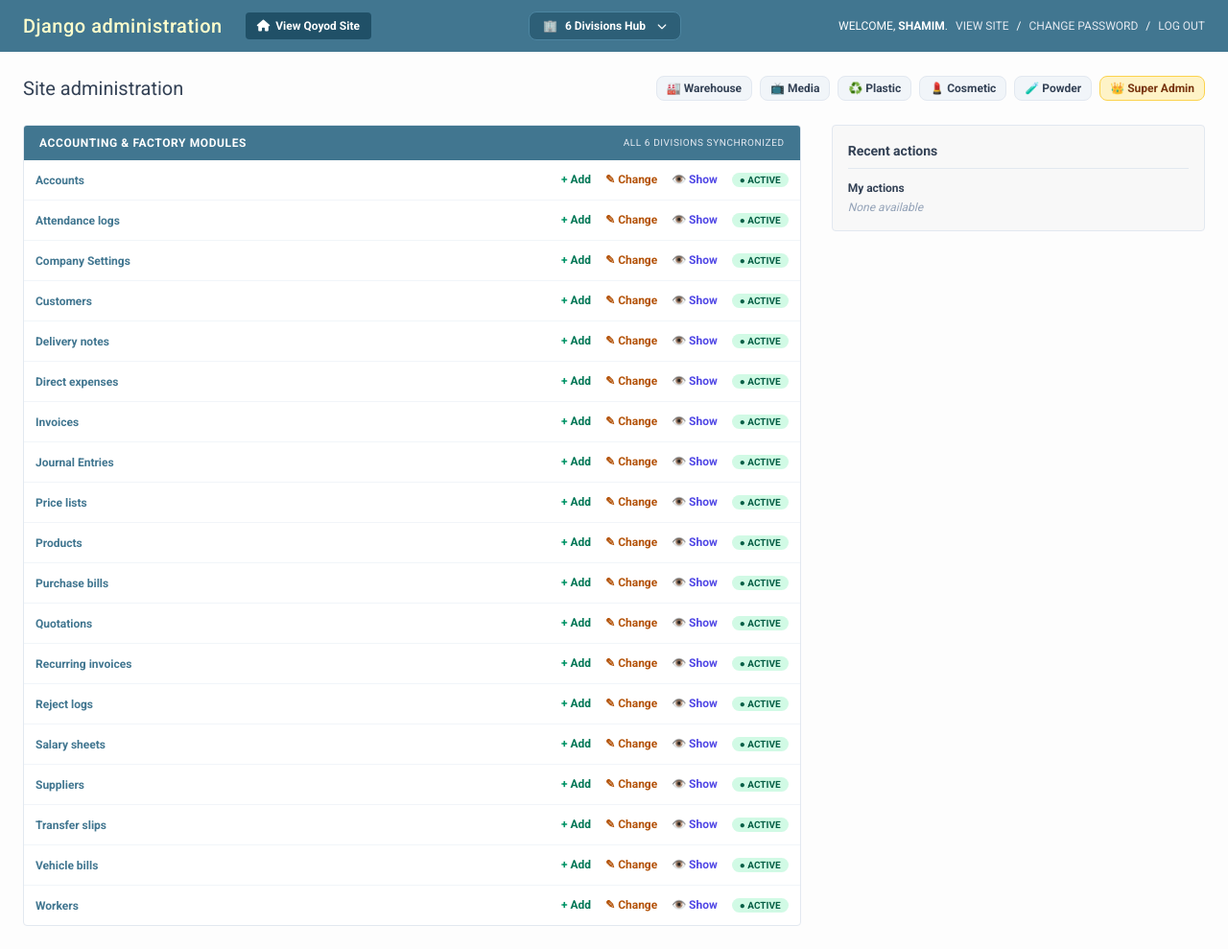
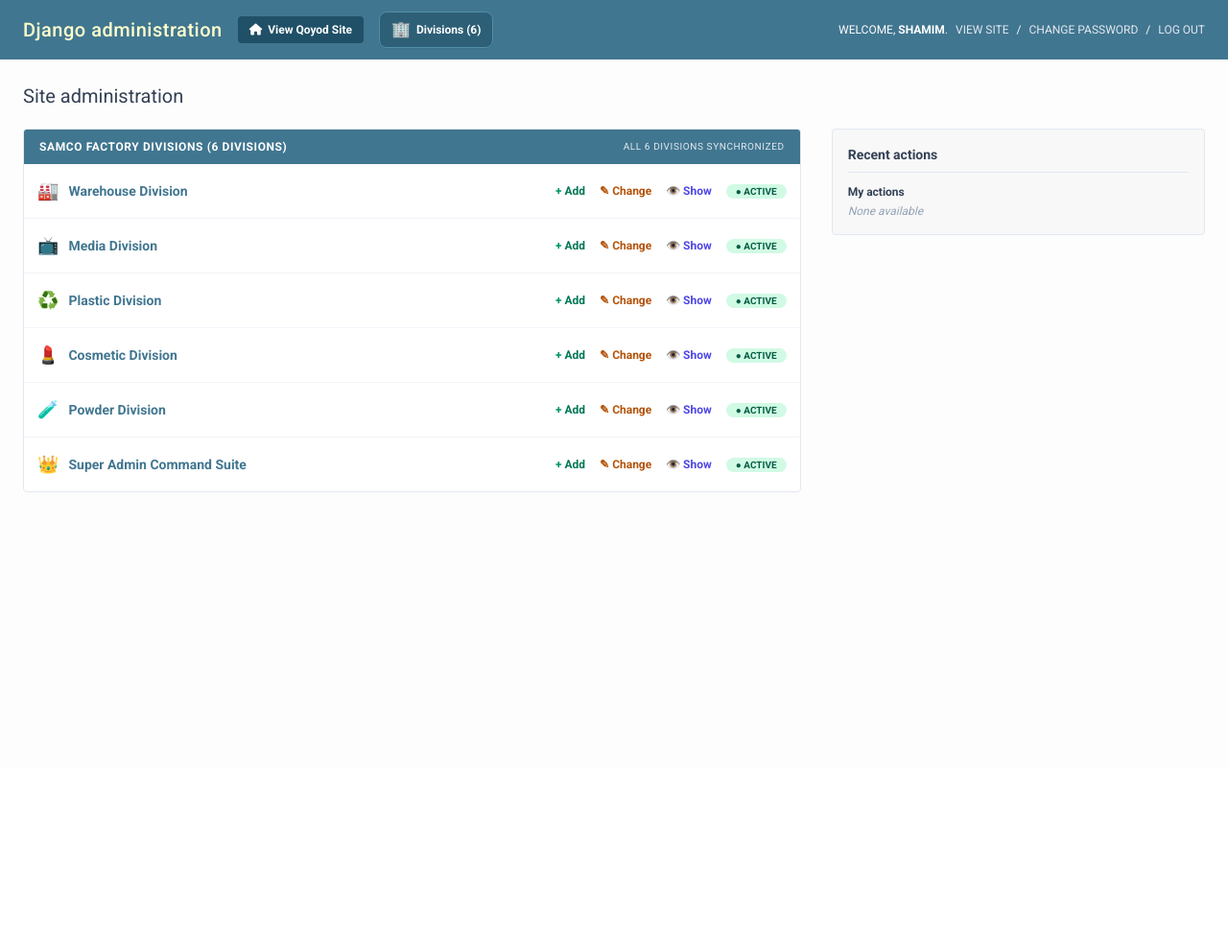
Before and after one commit to marinasan1212ar-art/samco-cloud, a Django app: page /settings/ in a window 1280 px wide. Shown: the whole page at 96% size. After the commit the page ends 513 px from the top, so only its background shows below. Run offline with Django 5.2, Linux system fonts and the light colour scheme; data comes from the database, SQL or seed files in the repository; some libraries are stand-ins or nearby versions.

Commit message:
Updated Settings to use 1 single header icon that shows 6 division table rows with Add, Change, Show, Active

```diff
--- a/accounting/templates/accounting/settings.html
+++ b/accounting/templates/accounting/settings.html
@@ -7,58 +7,25 @@
     <script src="https://cdn.tailwindcss.com"></script>
     <link rel="stylesheet" href="https://cdnjs.cloudflare.com/ajax/libs/font-awesome/6.4.0/css/all.min.css">
     <link href="https://fonts.googleapis.com/css2?family=Roboto:wght@400;500;700&display=swap" rel="stylesheet">
-    <style>
-        body { font-family: 'Roboto', sans-serif; }
-    </style>
+    <style>body { font-family: 'Roboto', sans-serif; }</style>
 </head>
 <body class="bg-[#fdfdfd] text-slate-800 min-h-screen flex flex-col antialiased">
 
-    <!-- DJANGO ADMIN HEADER WITH SINGLE CLEAN DIVISION SELECTOR -->
+    <!-- DJANGO ADMIN HEADER (WITH JUST 1 SINGLE ICON BUTTON) -->
     <header class="bg-[#417690] text-white px-6 py-3 flex justify-between items-center shadow-xs">
-        <div class="flex items-center gap-6">
+        <div class="flex items-center gap-4">
             <a href="/settings/" class="text-xl font-medium tracking-wide text-[#ffc]">Django administration</a>
             <a href="/" class="text-xs bg-[#205067] hover:bg-[#1b4356] px-3 py-1.5 rounded text-white font-bold flex items-center gap-1.5 transition">
                 <i class="fa-solid fa-house"></i> View Qoyod Site
             </a>
+
+            <!-- JUST 1 SINGLE ICON IN HEADER (Clicking this toggles 6 Divisions in table!) -->
+            <button id="singleDivIconBtn" onclick="toggleDivisionTable()" class="bg-[#2d5f77] hover:bg-[#1f475b] text-white px-3 py-1.5 rounded-lg border border-[#528ea9] text-xs font-bold flex items-center gap-1.5 shadow-sm transition" title="Click to show 6 Divisions in Table">
+                <span class="text-base">🏢</span>
+                <span id="btnLabelText">Divisions (6)</span>
+            </button>
         </div>
 
-        <!-- SINGLE CLEAN DIVISION DROPDOWN (Replaces crowded icons) -->
-        <div class="relative">
-            <button id="divDropdownBtn" class="bg-[#2d5f77] hover:bg-[#205067] text-white px-3.5 py-1.5 rounded-lg border border-[#4d86a2] text-xs font-bold flex items-center gap-2 transition">
-                <span id="currentDivIcon">🏢</span>
-                <span id="currentDivName">6 Divisions Hub</span>
-                <i class="fa-solid fa-chevron-down text-[10px] ml-1"></i>
-            </button>
-
-            <!-- Dropdown Menu for 6 Divisions -->
-            <div id="divDropdownMenu" class="hidden absolute right-0 mt-2 w-56 bg-white border border-slate-200 rounded-xl shadow-xl py-2 z-50 text-xs text-slate-700">
-                <button onclick="switchDivisionView('all', '🏢', '6 Divisions Hub')" class="w-full text-left px-4 py-2 hover:bg-slate-50 font-bold text-indigo-600 flex items-center gap-2">
-                    <span>🏢</span> All Modules Overview
-                </button>
-                <div class="border-t border-slate-100 my-1"></div>
-                <button onclick="switchDivisionView('warehouse', '🏭', 'Warehouse WMS')" class="w-full text-left px-4 py-2 hover:bg-slate-50 flex items-center gap-2 font-medium">
-                    <span>🏭</span> Warehouse Division
-                </button>
-                <button onclick="switchDivisionView('media', '📺', 'Media Division')" class="w-full text-left px-4 py-2 hover:bg-slate-50 flex items-center gap-2 font-medium">
-                    <span>📺</span> Media Division
-                </button>
-                <button onclick="switchDivisionView('plastic', '♻️', 'Plastic Division')" class="w-full text-left px-4 py-2 hover:bg-slate-50 flex items-center gap-2 font-medium">
-                    <span>♻️</span> Plastic Division
-                </button>
-                <button onclick="switchDivisionView('cosmetic', '💄', 'Cosmetic Division')" class="w-full text-left px-4 py-2 hover:bg-slate-50 flex items-center gap-2 font-medium">
-                    <span>💄</span> Cosmetic Division
-                </button>
-                <button onclick="switchDivisionView('powder', '🧪', 'Powder Division')" class="w-full text-left px-4 py-2 hover:bg-slate-50 flex items-center gap-2 font-medium">
-                    <span>🧪</span> Powder Division
-                </button>
-                <div class="border-t border-slate-100 my-1"></div>
-                <button onclick="switchDivisionView('superadmin', '👑', 'Super Admin Suite')" class="w-full text-left px-4 py-2 hover:bg-amber-50 text-amber-700 flex items-center gap-2 font-bold">
-                    <span>👑</span> Super Admin Suite
-                </button>
-            </div>
-        </div>
-
-        <!-- User Controls -->
         <div class="text-xs flex items-center gap-2">
             <span>WELCOME, <strong class="uppercase">SHAMIM</strong>.</span>
             <a href="/" class="hover:underline text-slate-200">VIEW SITE</a> /
@@ -67,61 +34,81 @@
         </div>
     </header>
 
-    <!-- MAIN BODY CONTAINER (Exact Image 2 Structure) -->
-    <main class="flex-1 max-w-7xl w-full mx-auto p-6 space-y-6">
+    <!-- MAIN BODY CONTAINER -->
+    <main class="flex-1 max-w-7xl w-full mx-auto p-6 space-y-5">
 
-        <div class="flex justify-between items-center">
-            <h2 class="text-xl font-normal text-slate-700">Site administration</h2>
-            <!-- Quick Division Direct Links Bar -->
-            <div class="flex items-center gap-2 text-xs font-bold">
-                <a href="/division/warehouse/" class="px-2.5 py-1 bg-slate-100 hover:bg-cyan-50 text-slate-700 rounded-lg border border-slate-200">🏭 Warehouse</a>
-                <a href="/division/media/" class="px-2.5 py-1 bg-slate-100 hover:bg-emerald-50 text-slate-700 rounded-lg border border-slate-200">📺 Media</a>
-                <a href="/division/plastic/" class="px-2.5 py-1 bg-slate-100 hover:bg-blue-50 text-slate-700 rounded-lg border border-slate-200">♻️ Plastic</a>
-                <a href="/division/cosmetic/" class="px-2.5 py-1 bg-slate-100 hover:bg-pink-50 text-slate-700 rounded-lg border border-slate-200">💄 Cosmetic</a>
-                <a href="/division/powder/" class="px-2.5 py-1 bg-slate-100 hover:bg-amber-50 text-slate-700 rounded-lg border border-slate-200">🧪 Powder</a>
-                <a href="/super-admin/" class="px-2.5 py-1 bg-amber-100 hover:bg-amber-200 text-amber-900 rounded-lg border border-amber-300">👑 Super Admin</a>
-            </div>
-        </div>
+        <h2 class="text-xl font-normal text-slate-700">Site administration</h2>
 
         <div class="grid grid-cols-1 lg:grid-cols-12 gap-8 items-start">
 
-            <!-- LEFT: ACCOUNTING MODELS TABLE WITH + Add, ✎ Change, 👁️ Show, 🟢 Active (Exact Image 2) -->
+            <!-- LEFT: SITE ADMINISTRATION TABLE -->
             <div class="lg:col-span-8 border border-slate-200 rounded shadow-xs overflow-hidden bg-white">
                 <div class="bg-[#417690] text-white px-4 py-2.5 font-bold text-xs uppercase tracking-wider flex justify-between items-center">
-                    <span id="tableSectionTitle">ACCOUNTING & FACTORY MODULES</span>
+                    <span id="adminTableHeading">SAMCO FACTORY DIVISIONS (6 DIVISIONS)</span>
                     <span class="text-[10px] text-slate-200 font-normal">All 6 Divisions Synchronized</span>
                 </div>
 
                 <table class="w-full text-left text-xs border-collapse">
-                    <tbody class="divide-y divide-slate-100" id="modelTableBody">
-                        {% for item in model_list %}
-                        <tr class="hover:bg-[#f9f9f9] model-row" data-div="{{ item.division }}">
-                            <!-- Model Name -->
-                            <td class="p-3 font-semibold text-[#417690]">
-                                <a href="{{ item.admin_url }}" class="hover:underline">{{ item.name }}</a>
+
+                    <!-- 1. THE 6 DIVISION TABLE ROWS (Visible when 1 header icon is active) -->
+                    <tbody class="divide-y divide-slate-100" id="divisionsTableBody">
+                        {% for item in divisions_rows %}
+                        <tr class="hover:bg-[#f9f9f9]">
+                            <!-- Division Name & Icon -->
+                            <td class="p-3.5 font-semibold text-[#417690]">
+                                <a href="{{ item.show_url }}" class="hover:underline flex items-center gap-2.5 text-sm">
+                                    <span class="text-lg">{{ item.icon }}</span>
+                                    <span>{{ item.name }}</span>
+                                </a>
                             </td>
-                            <!-- 4 Actions: + Add | ✎ Change | 👁️ Show | 🟢 Active -->
-                            <td class="p-3 text-right space-x-3 w-80">
-                                <a href="{{ item.add_url }}" class="text-emerald-700 hover:underline font-bold" title="Add new record">
+                            <!-- 4 Actions: + Add | ✎ Change | 👁️ Show | ● Active -->
+                            <td class="p-3.5 text-right space-x-3 w-80">
+                                <a href="{{ item.add_url }}" class="text-emerald-700 hover:underline font-bold" title="Add record">
                                     <strong class="text-emerald-600">+</strong> Add
                                 </a>
-                                <a href="{{ item.admin_url }}" class="text-amber-700 hover:underline font-bold" title="Change or edit records">
+                                <a href="{{ item.change_url }}" class="text-amber-700 hover:underline font-bold" title="Change/Edit">
                                     ✎ Change
                                 </a>
-                                <a href="{{ item.show_url }}" class="text-indigo-600 hover:underline font-bold" title="Show list/view">
+                                <a href="{{ item.show_url }}" class="text-indigo-600 hover:underline font-bold" title="Show Hub">
                                     👁️ Show
                                 </a>
-                                <span class="px-2 py-0.5 bg-emerald-100 text-emerald-800 text-[10px] font-black rounded-full uppercase" title="Status">
+                                <span class="px-2.5 py-0.5 bg-emerald-100 text-emerald-800 text-[10px] font-black rounded-full uppercase">
                                     ● Active
                                 </span>
                             </td>
                         </tr>
                         {% endfor %}
                     </tbody>
+
+                    <!-- 2. STANDARD ACCOUNTING MODELS (Hidden by default, can toggle) -->
+                    <tbody class="divide-y divide-slate-100 hidden" id="accountingTableBody">
+                        {% for item in accounting_rows %}
+                        <tr class="hover:bg-[#f9f9f9]">
+                            <td class="p-3 font-semibold text-[#417690]">
+                                <a href="{{ item.change_url }}" class="hover:underline">{{ item.name }}</a>
+                            </td>
+                            <td class="p-3 text-right space-x-3 w-80">
+                                <a href="{{ item.add_url }}" class="text-emerald-700 hover:underline font-bold">
+                                    <strong class="text-emerald-600">+</strong> Add
+                                </a>
+                                <a href="{{ item.change_url }}" class="text-amber-700 hover:underline font-bold">
+                                    ✎ Change
+                                </a>
+                                <a href="{{ item.show_url }}" class="text-indigo-600 hover:underline font-bold">
+                                    👁️ Show
+                                </a>
+                                <span class="px-2 py-0.5 bg-emerald-100 text-emerald-800 text-[10px] font-black rounded-full uppercase">
+                                    ● Active
+                                </span>
+                            </td>
+                        </tr>
+                        {% endfor %}
+                    </tbody>
+
                 </table>
             </div>
 
-            <!-- RIGHT: RECENT ACTIONS PANEL (Exact Image 2) -->
+            <!-- RIGHT: RECENT ACTIONS PANEL -->
             <div class="lg:col-span-4 bg-[#f8f8f8] border border-slate-200 rounded p-4 shadow-xs space-y-3">
                 <h3 class="font-bold text-slate-700 text-sm pb-2 border-b border-slate-200">Recent actions</h3>
                 <div class="text-xs text-slate-500">
@@ -134,36 +121,29 @@
 
     </main>
 
-    <!-- JAVASCRIPT FOR SINGLE DROPDOWN & DIVISION FILTERING -->
+    <!-- TOGGLE SCRIPT FOR SINGLE HEADER ICON -->
     <script>
-    const divDropdownBtn = document.getElementById('divDropdownBtn');
-    const divDropdownMenu = document.getElementById('divDropdownMenu');
+    let isShowingDivisions = true;
 
-    if (divDropdownBtn && divDropdownMenu) {
-        divDropdownBtn.addEventListener('click', function(e) {
-            e.stopPropagation();
-            divDropdownMenu.classList.toggle('hidden');
-        });
+    function toggleDivisionTable() {
+        const divBody = document.getElementById('divisionsTableBody');
+        const accBody = document.getElementById('accountingTableBody');
+        const heading = document.getElementById('adminTableHeading');
+        const btnText = document.getElementById('btnLabelText');
 
-        document.addEventListener('click', function() {
-            divDropdownMenu.classList.add('hidden');
-        });
-    }
-
-    function switchDivisionView(divKey, icon, name) {
-        document.getElementById('currentDivIcon').innerText = icon;
-        document.getElementById('currentDivName').innerText = name;
-        document.getElementById('tableSectionTitle').innerText = name.toUpperCase();
-
-        const rows = document.querySelectorAll('.model-row');
-        rows.forEach(row => {
-            const rowDiv = row.getAttribute('data-div');
-            if (divKey === 'all' || rowDiv === divKey || rowDiv === 'all') {
-                row.classList.remove('hidden');
-            } else {
-                row.classList.add('hidden');
-            }
-        });
+        if (isShowingDivisions) {
+            divBody.classList.add('hidden');
+            accBody.classList.remove('hidden');
+            heading.innerText = 'ACCOUNTING & GENERAL MODULES (18 MODELS)';
+            btnText.innerText = 'Show 6 Divisions';
+            isShowingDivisions = false;
+        } else {
+            accBody.classList.add('hidden');
+            divBody.classList.remove('hidden');
+            heading.innerText = 'SAMCO FACTORY DIVISIONS (6 DIVISIONS)';
+            btnText.innerText = 'Divisions (6)';
+            isShowingDivisions = true;
+        }
     }
     </script>
 
--- a/accounting/views.py
+++ b/accounting/views.py
@@ -102,28 +102,44 @@
 
 def settings_page_view(request):
     company = get_user_company(request)
-    models_data = [
-        {'name': 'Accounts', 'division': 'all', 'admin_url': '/admin/accounting/account/', 'add_url': '/admin/accounting/account/add/', 'show_url': '/admin/accounting/account/'},
-        {'name': 'Attendance logs', 'division': 'media', 'admin_url': '/admin/accounting/attendancelog/', 'add_url': '/admin/accounting/attendancelog/add/', 'show_url': '/division/media/'},
-        {'name': 'Company Settings', 'division': 'all', 'admin_url': '/admin/accounting/companysettings/', 'add_url': '/admin/accounting/companysettings/add/', 'show_url': '/admin/accounting/companysettings/'},
-        {'name': 'Customers', 'division': 'all', 'admin_url': '/admin/accounting/customer/', 'add_url': '/admin/accounting/customer/add/', 'show_url': '/admin/accounting/customer/'},
-        {'name': 'Delivery notes', 'division': 'warehouse', 'admin_url': '/admin/accounting/deliverynote/', 'add_url': '/admin/accounting/deliverynote/add/', 'show_url': '/division/warehouse/'},
-        {'name': 'Direct expenses', 'division': 'all', 'admin_url': '/admin/accounting/directexpense/', 'add_url': '/admin/accounting/directexpense/add/', 'show_url': '/admin/accounting/directexpense/'},
-        {'name': 'Invoices', 'division': 'all', 'admin_url': '/admin/accounting/invoice/', 'add_url': '/invoices/create/', 'show_url': '/invoices/'},
-        {'name': 'Journal Entries', 'division': 'all', 'admin_url': '/admin/accounting/journalentry/', 'add_url': '/admin/accounting/journalentry/add/', 'show_url': '/admin/accounting/journalentry/'},
-        {'name': 'Price lists', 'division': 'all', 'admin_url': '/admin/accounting/pricelist/', 'add_url': '/admin/accounting/pricelist/add/', 'show_url': '/sales/price-lists/'},
-        {'name': 'Products', 'division': 'warehouse', 'admin_url': '/admin/accounting/product/', 'add_url': '/admin/accounting/product/add/', 'show_url': '/division/warehouse/'},
-        {'name': 'Purchase bills', 'division': 'all', 'admin_url': '/admin/accounting/purchasebill/', 'add_url': '/admin/accounting/purchasebill/add/', 'show_url': '/admin/accounting/purchasebill/'},
-        {'name': 'Quotations', 'division': 'all', 'admin_url': '/admin/accounting/quotation/', 'add_url': '/admin/accounting/quotation/add/', 'show_url': '/admin/accounting/quotation/'},
-        {'name': 'Recurring invoices', 'division': 'all', 'admin_url': '/admin/accounting/recurringinvoice/', 'add_url': '/admin/accounting/recurringinvoice/add/', 'show_url': '/sales/recurring/'},
-        {'name': 'Reject logs', 'division': 'plastic', 'admin_url': '/admin/accounting/rejectlog/', 'add_url': '/admin/accounting/rejectlog/add/', 'show_url': '/division/plastic/'},
-        {'name': 'Salary sheets', 'division': 'media', 'admin_url': '/admin/accounting/salarysheet/', 'add_url': '/admin/accounting/salarysheet/add/', 'show_url': '/super-admin/'},
-        {'name': 'Suppliers', 'division': 'powder', 'admin_url': '/admin/accounting/supplier/', 'add_url': '/admin/accounting/supplier/add/', 'show_url': '/division/powder/'},
-        {'name': 'Transfer slips', 'division': 'media', 'admin_url': '/admin/accounting/transferslip/', 'add_url': '/admin/accounting/transferslip/add/', 'show_url': '/division/media/'},
-        {'name': 'Vehicle bills', 'division': 'all', 'admin_url': '/admin/accounting/vehiclebill/', 'add_url': '/admin/accounting/vehiclebill/add/', 'show_url': '/super-admin/'},
-        {'name': 'Workers', 'division': 'media', 'admin_url': '/admin/accounting/worker/', 'add_url': '/admin/accounting/worker/add/', 'show_url': '/super-admin/'},
+
+    # 6 Divisions Table Rows
+    divisions_rows = [
+        {'name': 'Warehouse Division', 'icon': '🏭', 'desc': 'WMS & Stock Allocation', 'add_url': '/admin/accounting/product/add/', 'change_url': '/admin/accounting/product/', 'show_url': '/division/warehouse/'},
+        {'name': 'Media Division', 'icon': '📺', 'desc': 'Overtime & MES Transfers', 'add_url': '/admin/accounting/transferslip/add/', 'change_url': '/admin/accounting/transferslip/', 'show_url': '/division/media/'},
+        {'name': 'Plastic Division', 'icon': '♻️', 'desc': 'Molding Machinery & Shifts', 'add_url': '/admin/accounting/rejectlog/add/', 'change_url': '/admin/accounting/rejectlog/', 'show_url': '/division/plastic/'},
+        {'name': 'Cosmetic Division', 'icon': '💄', 'desc': 'Lab Formulations & Batch QC', 'add_url': '/admin/accounting/worker/add/', 'change_url': '/admin/accounting/worker/', 'show_url': '/division/cosmetic/'},
+        {'name': 'Powder Division', 'icon': '🧪', 'desc': 'GRN Purity & Drum Labels', 'add_url': '/admin/accounting/supplier/add/', 'change_url': '/admin/accounting/supplier/', 'show_url': '/division/powder/'},
+        {'name': 'Super Admin Command Suite', 'icon': '👑', 'desc': 'Executive HQ & Salesmen Live', 'add_url': '/invoices/create/', 'change_url': '/super-admin/', 'show_url': '/super-admin/'},
     ]
-    return render(request, 'accounting/settings.html', {'company': company, 'model_list': models_data})
+
+    # Standard Accounting Models
+    accounting_rows = [
+        {'name': 'Accounts', 'add_url': '/admin/accounting/account/add/', 'change_url': '/admin/accounting/account/', 'show_url': '/admin/accounting/account/'},
+        {'name': 'Company Settings', 'add_url': '/admin/accounting/companysettings/add/', 'change_url': '/admin/accounting/companysettings/', 'show_url': '/admin/accounting/companysettings/'},
+        {'name': 'Customers', 'add_url': '/admin/accounting/customer/add/', 'change_url': '/admin/accounting/customer/', 'show_url': '/admin/accounting/customer/'},
+        {'name': 'Delivery notes', 'add_url': '/admin/accounting/deliverynote/add/', 'change_url': '/admin/accounting/deliverynote/', 'show_url': '/division/warehouse/'},
+        {'name': 'Direct expenses', 'add_url': '/admin/accounting/directexpense/add/', 'change_url': '/admin/accounting/directexpense/', 'show_url': '/admin/accounting/directexpense/'},
+        {'name': 'Invoices', 'add_url': '/invoices/create/', 'change_url': '/admin/accounting/invoice/', 'show_url': '/invoices/'},
+        {'name': 'Journal Entries', 'add_url': '/admin/accounting/journalentry/add/', 'change_url': '/admin/accounting/journalentry/', 'show_url': '/admin/accounting/journalentry/'},
+        {'name': 'Price lists', 'add_url': '/admin/accounting/pricelist/add/', 'change_url': '/admin/accounting/pricelist/', 'show_url': '/sales/price-lists/'},
+        {'name': 'Products', 'add_url': '/admin/accounting/product/add/', 'change_url': '/admin/accounting/product/', 'show_url': '/division/warehouse/'},
+        {'name': 'Purchase bills', 'add_url': '/admin/accounting/purchasebill/add/', 'change_url': '/admin/accounting/purchasebill/', 'show_url': '/admin/accounting/purchasebill/'},
+        {'name': 'Quotations', 'add_url': '/admin/accounting/quotation/add/', 'change_url': '/admin/accounting/quotation/', 'show_url': '/admin/accounting/quotation/'},
+        {'name': 'Recurring invoices', 'add_url': '/admin/accounting/recurringinvoice/add/', 'change_url': '/admin/accounting/recurringinvoice/', 'show_url': '/sales/recurring/'},
+        {'name': 'Reject logs', 'add_url': '/admin/accounting/rejectlog/add/', 'change_url': '/admin/accounting/rejectlog/', 'show_url': '/division/plastic/'},
+        {'name': 'Salary sheets', 'add_url': '/admin/accounting/salarysheet/add/', 'change_url': '/admin/accounting/salarysheet/', 'show_url': '/super-admin/'},
+        {'name': 'Suppliers', 'add_url': '/admin/accounting/supplier/add/', 'change_url': '/admin/accounting/supplier/', 'show_url': '/division/powder/'},
+        {'name': 'Transfer slips', 'add_url': '/admin/accounting/transferslip/add/', 'change_url': '/admin/accounting/transferslip/', 'show_url': '/division/media/'},
+        {'name': 'Vehicle bills', 'add_url': '/admin/accounting/vehiclebill/add/', 'change_url': '/admin/accounting/vehiclebill/', 'show_url': '/super-admin/'},
+        {'name': 'Workers', 'add_url': '/admin/accounting/worker/add/', 'change_url': '/admin/accounting/worker/', 'show_url': '/super-admin/'},
+    ]
+
+    return render(request, 'accounting/settings.html', {
+        'company': company,
+        'divisions_rows': divisions_rows,
+        'accounting_rows': accounting_rows,
+    })
 
 
 def division_hub_view(request, dept='warehouse'):
```
